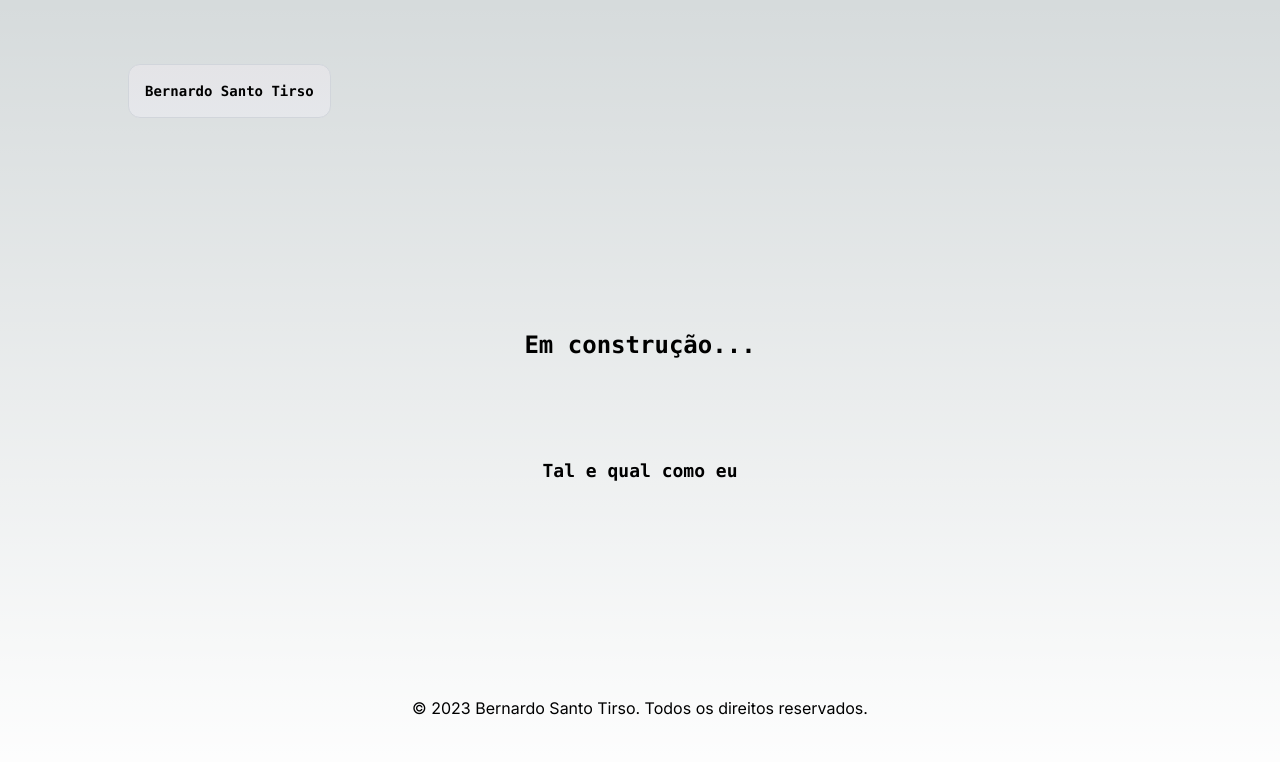
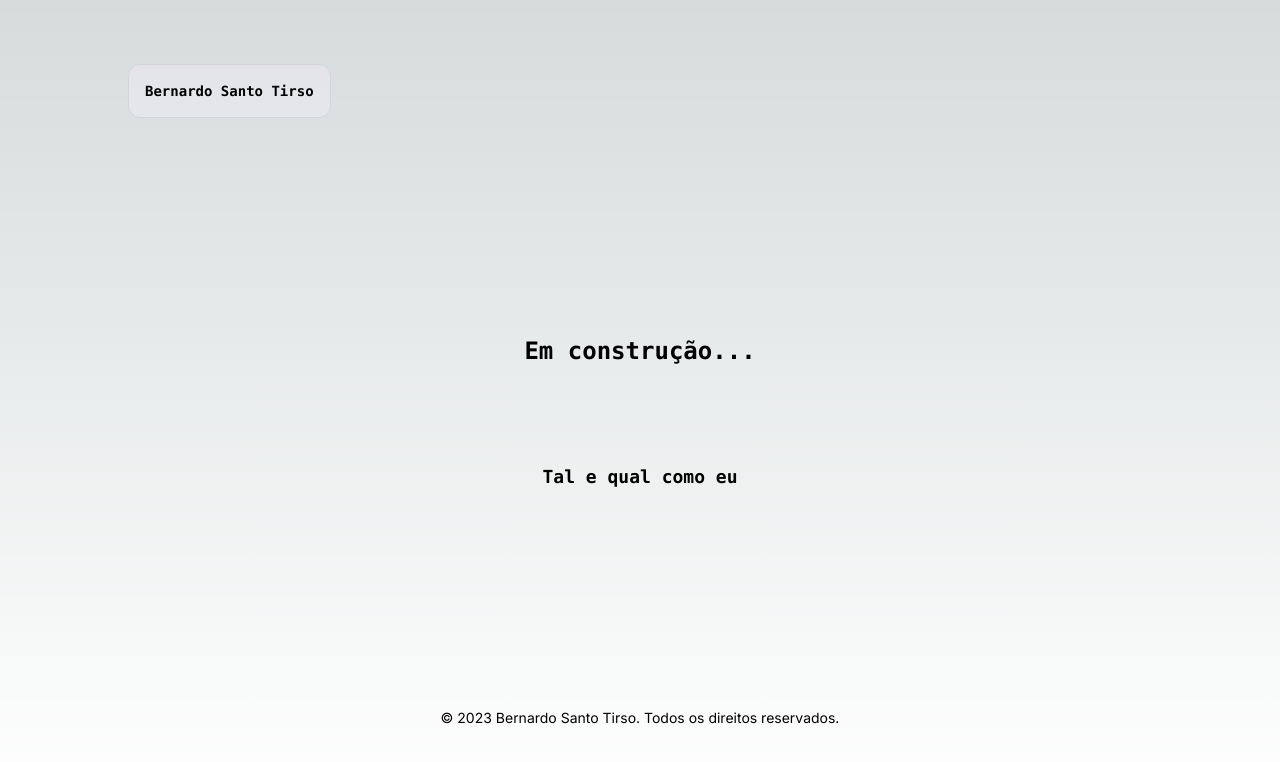
Before and after one commit to dopelyner/bernardo-santo-tirso, a Next.js app: page / in a window 1280 px wide. Shown: the top 762 px of the page. Built offline with nearby package versions, Linux system fonts and the light colour scheme.

Commit message:
changed footer text size

```diff
--- a/app/page.tsx
+++ b/app/page.tsx
@@ -16,7 +16,7 @@ export default function Home() {
         </div>
       </div>
 
-      <div className="mb-4 text-center md:max-w-2xl md:w-full lg:w-3/4 xl:w-1/2">
+      <div className="mb-2 text-center md:max-w-2xl md:w-full lg:w-3/4 xl:w-1/2 text-sm">
         <p>&copy; 2023 Bernardo Santo Tirso. Todos os direitos reservados. </p>
       </div>
     </main>
```
